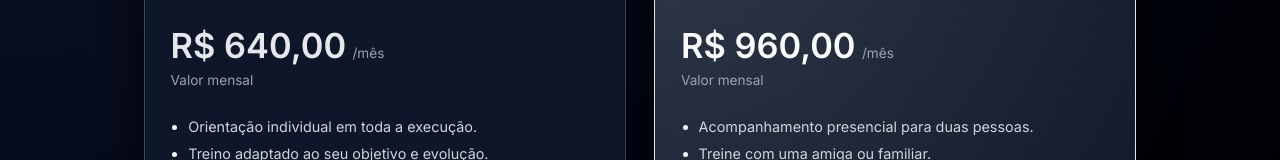
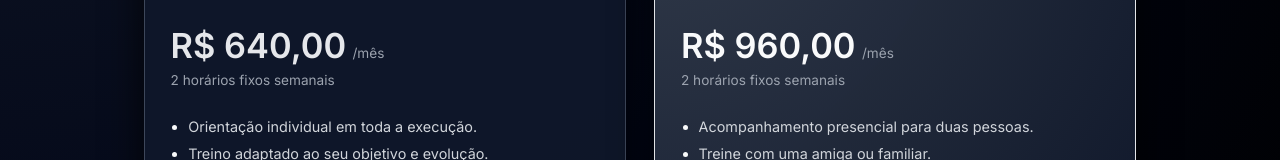
Before and after one commit to annamayatk/landing-page-amanda, a React (Vite) app: page /atendimento-presencial in a window 1280 px wide. Shown: the part 457-617 px from the top of the page. Built offline with nearby package versions, Linux system fonts and the light colour scheme.

Commit message:
feat: deixa claro que os planos presenciais têm horários fixos
Mantém 1x a 5x por semana no seletor e mostra nos cards quantos horários fixos semanais o plano inclui.

Co-authored-by: Cursor <cursoragent@cursor.com>

```diff
--- a/src/pages/Presencial.tsx
+++ b/src/pages/Presencial.tsx
@@ -22,31 +22,31 @@ const FREQUENCIES: { id: Frequencia; label: string; suffix: string; hint: string
       id: '1x',
       label: '1x por semana',
       suffix: '/mês',
-      hint: '1 aula por semana',
+      hint: '1 horário fixo semanal',
     },
     {
       id: '2x',
       label: '2x por semana',
       suffix: '/mês',
-      hint: '2 aulas por semana',
+      hint: '2 horários fixos semanais',
     },
     {
       id: '3x',
       label: '3x por semana',
       suffix: '/mês',
-      hint: '3 aulas por semana',
+      hint: '3 horários fixos semanais',
     },
     {
       id: '4x',
       label: '4x por semana',
       suffix: '/mês',
-      hint: '4 aulas por semana',
+      hint: '4 horários fixos semanais',
     },
     {
       id: '5x',
       label: '5x por semana',
       suffix: '/mês',
-      hint: '5 aulas por semana',
+      hint: '5 horários fixos semanais',
     },
   ]
 
@@ -137,7 +137,7 @@ export function Presencial() {
                 <span className="plan-hero-price-sub">
                   {frequencia === 'avulsa'
                     ? 'Uma aula, quando você quiser'
-                    : 'Valor mensal'}
+                    : freqMeta.hint}
                 </span>
               </div>
 
@@ -147,7 +147,7 @@ export function Presencial() {
               </ul>
 
               <a
-                href={whatsappHref(PLANS.individual.name, freqMeta.hint)}
+                href={whatsappHref(PLANS.individual.name, freqMeta.label)}
                 className="btn btn-outline btn-full"
                 target="_blank"
                 rel="noreferrer"
@@ -172,7 +172,7 @@ export function Presencial() {
                 <span className="plan-hero-price-sub">
                   {frequencia === 'avulsa'
                     ? 'Uma aula para a dupla'
-                    : 'Valor mensal'}
+                    : freqMeta.hint}
                 </span>
               </div>
 
@@ -183,7 +183,7 @@ export function Presencial() {
               </ul>
 
               <a
-                href={whatsappHref(PLANS.dupla.name, freqMeta.hint)}
+                href={whatsappHref(PLANS.dupla.name, freqMeta.label)}
                 className="btn btn-primary btn-full"
                 target="_blank"
                 rel="noreferrer"
```
